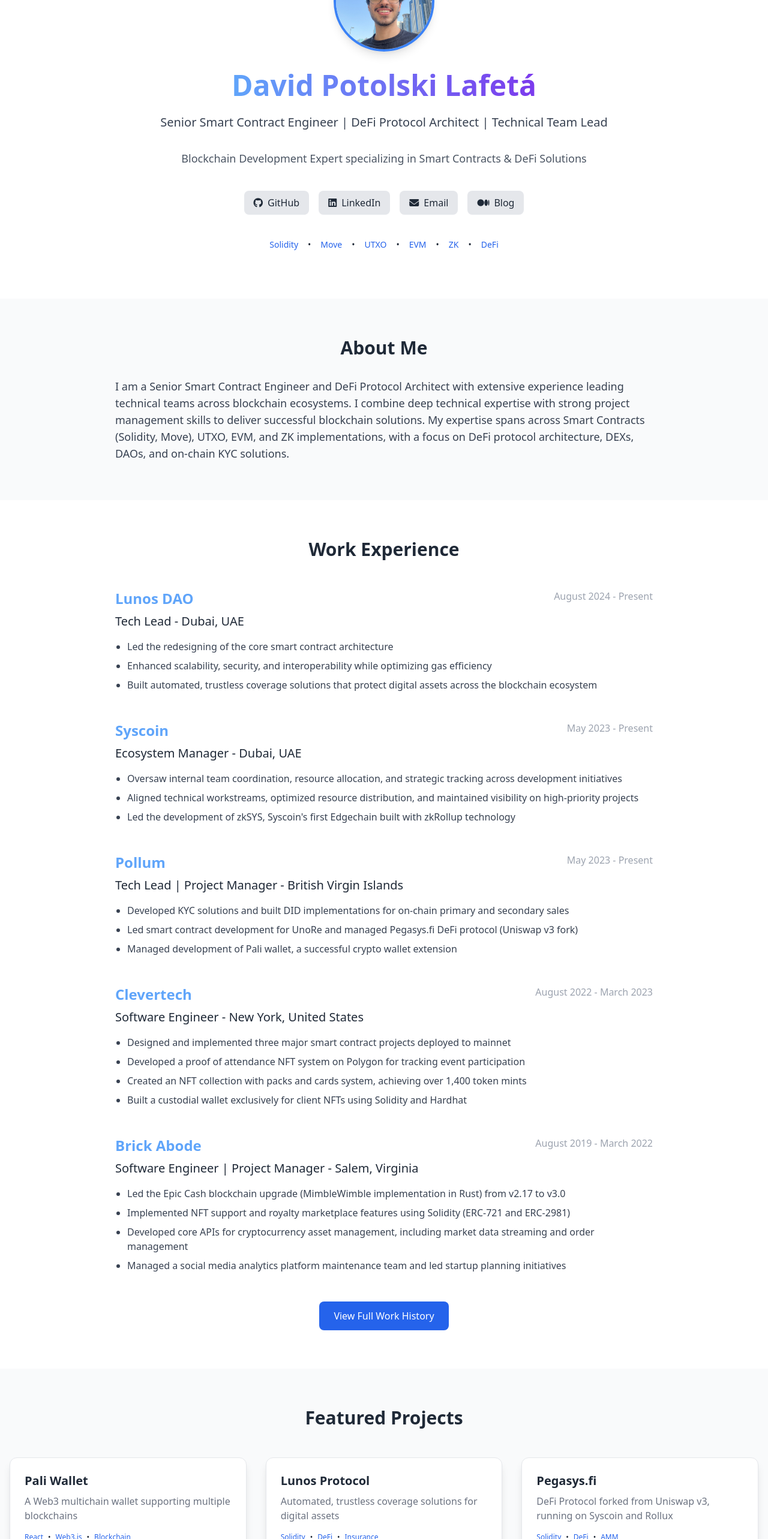
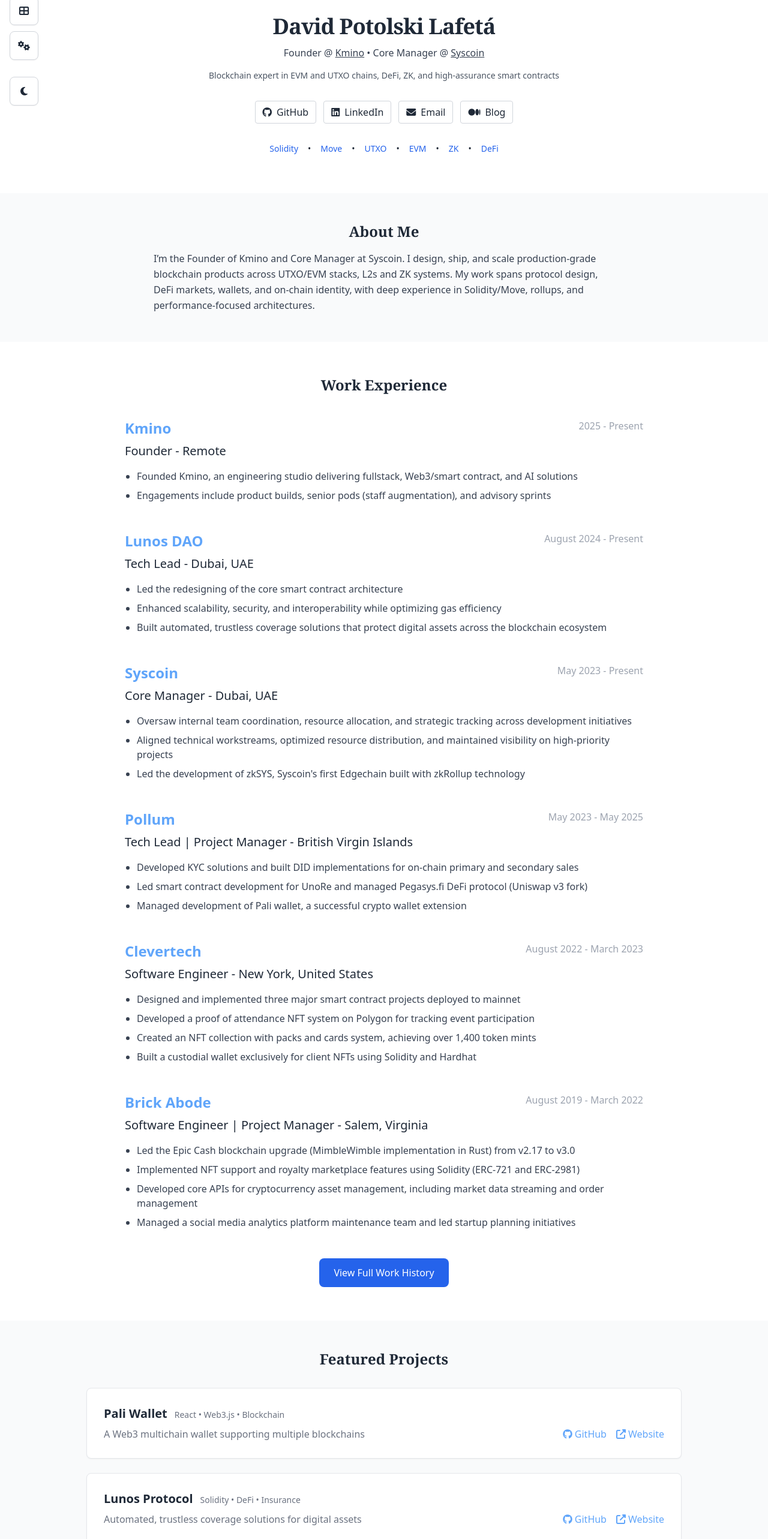
Before and after one commit to Potolski/my-personal-website-original-one, a Next.js app: page / in a window 1280 px wide. Shown: the part 234-2800 px from the top of the page at 60% size. Built offline with nearby package versions, Linux system fonts and the light colour scheme.

Commit message:
chore: updates website to add Kmino

```diff
--- a/app/contexts/ThemeContext.js
+++ b/app/contexts/ThemeContext.js
@@ -5,7 +5,7 @@
 export const ThemeContext = createContext();
 
 export const ThemeProvider = ({ children }) => {
-  const [darkMode, setDarkMode] = useState(true);
+  const [darkMode, setDarkMode] = useState(false);
 
   useEffect(() => {
     // Check for saved preference or use system preference
@@ -14,9 +14,8 @@
     if (savedTheme) {
       setDarkMode(savedTheme === 'dark');
     } else {
-      // Use system preference as default
-      const prefersDark = window.matchMedia('(prefers-color-scheme: dark)').matches;
-      setDarkMode(prefersDark);
+      // Default to light mode when no preference is stored
+      setDarkMode(false);
     }
   }, []);
 
--- a/app/page.js
+++ b/app/page.js
@@ -20,36 +20,60 @@
   const bodyTextClass = darkMode ? "text-gray-300" : "text-gray-600";
   const accentTextClass = darkMode ? "text-blue-400" : "text-blue-600";
   const cardShadowClass = darkMode ? "shadow-md" : "shadow-lg";
+  const contentWidthClass = "max-w-4xl";
+  const projectsWidthClass = "max-w-5xl";
+  const sideButtonClass = `w-12 h-12 rounded-lg border ${
+    darkMode
+      ? "border-gray-700 bg-gray-800 hover:bg-gray-700 text-gray-100 hover:shadow-md"
+      : "border-gray-300 bg-white hover:bg-gray-50 text-gray-800 hover:shadow-md"
+  } shadow-sm flex items-center justify-center transition-colors`;
 
   return (
     <div className={`min-h-screen ${bgClass} ${textClass}`}>
-      {/* Navigation */}
-      <nav className={`${navBgClass} p-4 sticky top-0 z-10 shadow-lg`}>
-        <div className="container mx-auto flex justify-between items-center">
-          <h1 className="text-2xl font-bold">David Potolski Lafetá</h1>
-          <div className="flex space-x-4 items-center">
-            <a href="#about" className={`hover:${accentTextClass} transition-colors`}>About</a>
-            <a href="#experience" className={`hover:${accentTextClass} transition-colors`}>Experience</a>
-            <a href="#projects" className={`hover:${accentTextClass} transition-colors`}>Projects</a>
-            <a href="#skills" className={`hover:${accentTextClass} transition-colors`}>Skills</a>
+      {/* Fixed Left Sidebar Nav */}
+      <nav className="fixed left-4 top-28 z-20 flex flex-col items-center gap-2.5">
+        <a href="#about" aria-label="About" className={`group relative side-button ${sideButtonClass}`}>
+          <i className="fas fa-home side-icon"></i>
+          <span className={`pointer-events-none absolute left-full ml-3 text-base font-medium ${
+            darkMode ? "text-gray-100" : "text-gray-900"
+          } opacity-0 group-hover:opacity-100 transform transition-all group-hover:translate-x-1`}>About</span>
+        </a>
+        <a href="#experience" aria-label="Experience" className={`group relative side-button ${sideButtonClass}`}>
+          <i className="fas fa-user-tie side-icon"></i>
+          <span className={`pointer-events-none absolute left-full ml-3 text-base font-medium ${
+            darkMode ? "text-gray-100" : "text-gray-900"
+          } opacity-0 group-hover:opacity-100 transform transition-all group-hover:translate-x-1`}>Experience</span>
+        </a>
+        <a href="#projects" aria-label="Projects" className={`group relative side-button ${sideButtonClass}`}>
+          <i className="fas fa-th-large side-icon"></i>
+          <span className={`pointer-events-none absolute left-full ml-3 text-base font-medium ${
+            darkMode ? "text-gray-100" : "text-gray-900"
+          } opacity-0 group-hover:opacity-100 transform transition-all group-hover:translate-x-1`}>Projects</span>
+        </a>
+        <a href="#skills" aria-label="Skills" className={`group relative side-button ${sideButtonClass}`}>
+          <i className="fas fa-cogs side-icon"></i>
+          <span className={`pointer-events-none absolute left-full ml-3 text-base font-medium ${
+            darkMode ? "text-gray-100" : "text-gray-900"
+          } opacity-0 group-hover:opacity-100 transform transition-all group-hover:translate-x-1`}>Skills</span>
+        </a>
+        <div className="h-2"></div>
+        <div className={`group relative side-button ${sideButtonClass}`}>
           <button
             onClick={toggleTheme}
-              className="ml-4 p-2 rounded-full hover:bg-gray-700 dark:hover:bg-gray-700 transition-colors"
+            className="w-full h-full flex items-center justify-center"
             aria-label="Toggle dark/light mode"
           >
-              {darkMode ? (
-                <i className="fas fa-sun text-yellow-300"></i>
-              ) : (
-                <i className="fas fa-moon text-blue-400"></i>
-              )}
+            {darkMode ? <i className="fas fa-sun side-icon"></i> : <i className="fas fa-moon side-icon"></i>}
           </button>
-          </div>
+          <span className={`pointer-events-none absolute left-full ml-3 text-base font-medium ${
+            darkMode ? "text-gray-100" : "text-gray-900"
+          } opacity-0 group-hover:opacity-100 transform transition-all group-hover:translate-x-1`}>Theme</span>
         </div>
       </nav>
 
       {/* Hero Section */}
-      <header id="about" className="container mx-auto px-4 py-20 flex flex-col items-center justify-center text-center">
-        <div className="mb-8 overflow-hidden rounded-full border-4 border-blue-500 shadow-lg">
+      <header id="about" className={`container mx-auto px-4 py-16 flex flex-col items-center justify-center text-center ${contentWidthClass}`}>
+        <div className={`mb-8 overflow-hidden rounded-full border ${darkMode ? "border-gray-600" : "border-gray-300"} shadow-sm`}>
           <img
             src="/profile-photo.jpeg"
             alt="David Potolski Lafetá"
@@ -60,48 +84,48 @@
             }}
           />
         </div>
-        <h1 className="text-5xl font-bold mb-6 bg-clip-text text-transparent bg-gradient-to-r from-blue-400 to-purple-600">
+        <h1 className="text-4xl font-serif font-bold mb-3 tracking-tight">
           David Potolski Lafetá
         </h1>
-        <p className={`text-xl mb-8 ${darkMode ? "text-gray-300" : "text-gray-700"} max-w-3xl`}>
-          Senior Smart Contract Engineer | DeFi Protocol Architect | Technical Team Lead
+        <p className={`text-base mb-4 ${darkMode ? "text-gray-300" : "text-gray-700"} max-w-3xl`}>
+          Founder @ <a href="https://www.kmino.io/" target="_blank" rel="noopener noreferrer" className="underline">Kmino</a> • Core Manager @ <a href="https://syscoin.org/" target="_blank" rel="noopener noreferrer" className="underline">Syscoin</a>
         </p>
-        <div className={`text-lg mb-10 ${darkMode ? "text-gray-400" : "text-gray-600"}`}>
-          Blockchain Development Expert specializing in Smart Contracts & DeFi Solutions
+        <div className={`text-sm mb-8 ${darkMode ? "text-gray-400" : "text-gray-600"}`}>
+          Blockchain expert in EVM and UTXO chains, DeFi, ZK, and high-assurance smart contracts
         </div>
-        <div className="flex flex-wrap justify-center gap-4 mb-10">
+        <div className="flex flex-wrap justify-center gap-3 mb-8">
           <a
             href="https://github.com/potolski"
             target="_blank"
-            className={`flex items-center px-4 py-2 ${
-              darkMode ? "bg-gray-800 text-white" : "bg-gray-200 text-gray-800"
-            } hover:bg-gray-700 hover:text-white rounded-lg transition-colors`}
+            className={`flex items-center px-3 py-1.5 border rounded ${
+              darkMode ? "border-gray-600 text-gray-200 hover:bg-gray-800" : "border-gray-300 text-gray-800 hover:bg-gray-50"
+            } transition-colors`}
           >
             <i className="fab fa-github mr-2"></i> GitHub
           </a>
           <a
             href="https://linkedin.com/in/davidpotolskilafeta/"
             target="_blank"
-            className={`flex items-center px-4 py-2 ${
-              darkMode ? "bg-gray-800 text-white" : "bg-gray-200 text-gray-800"
-            } hover:bg-gray-700 hover:text-white rounded-lg transition-colors`}
+            className={`flex items-center px-3 py-1.5 border rounded ${
+              darkMode ? "border-gray-600 text-gray-200 hover:bg-gray-800" : "border-gray-300 text-gray-800 hover:bg-gray-50"
+            } transition-colors`}
           >
             <i className="fab fa-linkedin mr-2"></i> LinkedIn
           </a>
           <a
             href="mailto:davidpotolskilafeta@gmail.com"
-            className={`flex items-center px-4 py-2 ${
-              darkMode ? "bg-gray-800 text-white" : "bg-gray-200 text-gray-800"
-            } hover:bg-gray-700 hover:text-white rounded-lg transition-colors`}
+            className={`flex items-center px-3 py-1.5 border rounded ${
+              darkMode ? "border-gray-600 text-gray-200 hover:bg-gray-800" : "border-gray-300 text-gray-800 hover:bg-gray-50"
+            } transition-colors`}
           >
             <i className="fas fa-envelope mr-2"></i> Email
           </a>
           <a
             href="https://medium.com/@davidpotolskilafeta"
             target="_blank"
-            className={`flex items-center px-4 py-2 ${
-              darkMode ? "bg-gray-800 text-white" : "bg-gray-200 text-gray-800"
-            } hover:bg-gray-700 hover:text-white rounded-lg transition-colors`}
+            className={`flex items-center px-3 py-1.5 border rounded ${
+              darkMode ? "border-gray-600 text-gray-200 hover:bg-gray-800" : "border-gray-300 text-gray-800 hover:bg-gray-50"
+            } transition-colors`}
           >
             <i className="fab fa-medium mr-2"></i> Blog
           </a>
@@ -122,21 +146,47 @@
       </header>
 
       {/* Summary */}
-      <section className={`${subtleBgClass} py-16`}>
-        <div className="container mx-auto px-4">
-          <h2 className="text-3xl font-bold mb-8 text-center">About Me</h2>
-          <p className={`text-lg ${darkMode ? "text-gray-300" : "text-gray-700"} max-w-4xl mx-auto`}>
-            I am a Senior Smart Contract Engineer and DeFi Protocol Architect with extensive experience leading technical teams across blockchain ecosystems.
-            I combine deep technical expertise with strong project management skills to deliver successful blockchain solutions.
-            My expertise spans across Smart Contracts (Solidity, Move), UTXO, EVM, and ZK implementations, with a focus on DeFi protocol architecture,
-            DEXs, DAOs, and on-chain KYC solutions.
+      <section className={`${subtleBgClass} py-12`}>
+        <div className={`container mx-auto px-4 ${contentWidthClass}`}>
+          <h2 className="text-2xl font-serif font-semibold mb-4 text-center">About Me</h2>
+          <p className={`text-base leading-relaxed ${darkMode ? "text-gray-300" : "text-gray-700"} max-w-3xl mx-auto`}>
+            I’m the Founder of Kmino and Core Manager at Syscoin. I design, ship, and scale production-grade blockchain products across UTXO/EVM stacks, L2s and ZK systems.
+            My work spans protocol design, DeFi markets, wallets, and on-chain identity, with deep experience in Solidity/Move, rollups, and performance-focused architectures.
           </p>
         </div>
       </section>
 
+      {/* Global styles for icon shake */}
+      <style jsx global>{`
+        @keyframes subtle-shake {
+          0% { transform: translateX(0) rotate(0); }
+          25% { transform: translateX(-1px) rotate(-2deg); }
+          50% { transform: translateX(1px) rotate(2deg); }
+          75% { transform: translateX(-0.5px) rotate(-2deg); }
+          100% { transform: translateX(0) rotate(0); }
+        }
+        .side-button:hover .side-icon {
+          animation: subtle-shake 0.25s ease-in-out;
+        }
+      `}</style>
       {/* Work Experience */}
-      <section id="experience" className="container mx-auto px-4 py-16">
-        <h2 className="text-3xl font-bold mb-12 text-center">Work Experience</h2>
+      <section id="experience" className={`container mx-auto px-4 py-14 ${contentWidthClass}`}>
+        <h2 className="text-2xl font-serif font-semibold mb-10 text-center">Work Experience</h2>
+
+        {/* Kmino */}
+        <div className="mb-12 max-w-4xl mx-auto">
+          <div className="flex justify-between items-start mb-2">
+            <h3 className="text-2xl font-bold text-blue-400">
+              <a href="https://www.kmino.io/" target="_blank" rel="noopener noreferrer" className="hover:underline">Kmino</a>
+            </h3>
+            <div className="text-gray-400">2025 - Present</div>
+          </div>
+          <div className="text-xl mb-4">Founder - Remote</div>
+          <ul className={`list-disc pl-5 space-y-2 ${darkMode ? "text-gray-300" : "text-gray-700"}`}>
+            <li>Founded Kmino, an engineering studio delivering fullstack, Web3/smart contract, and AI solutions</li>
+            <li>Engagements include product builds, senior pods (staff augmentation), and advisory sprints</li>
+          </ul>
+        </div>
 
         {/* Lunos DAO */}
         <div className="mb-12 max-w-4xl mx-auto">
@@ -155,10 +205,12 @@
         {/* Syscoin */}
         <div className="mb-12 max-w-4xl mx-auto">
           <div className="flex justify-between items-start mb-2">
-            <h3 className="text-2xl font-bold text-blue-400">Syscoin</h3>
+            <h3 className="text-2xl font-bold text-blue-400">
+              <a href="https://syscoin.org/" target="_blank" rel="noopener noreferrer" className="hover:underline">Syscoin</a>
+            </h3>
             <div className="text-gray-400">May 2023 - Present</div>
           </div>
-          <div className="text-xl mb-4">Ecosystem Manager - Dubai, UAE</div>
+          <div className="text-xl mb-4">Core Manager - Dubai, UAE</div>
           <ul className={`list-disc pl-5 space-y-2 ${darkMode ? "text-gray-300" : "text-gray-700"}`}>
             <li>Oversaw internal team coordination, resource allocation, and strategic tracking across development initiatives</li>
             <li>Aligned technical workstreams, optimized resource distribution, and maintained visibility on high-priority projects</li>
@@ -170,7 +222,7 @@
         <div className="mb-12 max-w-4xl mx-auto">
           <div className="flex justify-between items-start mb-2">
             <h3 className="text-2xl font-bold text-blue-400">Pollum</h3>
-            <div className="text-gray-400">May 2023 - Present</div>
+            <div className="text-gray-400">May 2023 - May 2025</div>
           </div>
           <div className="text-xl mb-4">Tech Lead | Project Manager - British Virgin Islands</div>
           <ul className={`list-disc pl-5 space-y-2 ${darkMode ? "text-gray-300" : "text-gray-700"}`}>
@@ -211,33 +263,34 @@
         </div>
 
         <div className="text-center mt-10">
-          <a href="#" className="inline-block px-6 py-3 bg-blue-600 hover:bg-blue-700 rounded-lg transition-colors text-white">
+          <a href="https://linkedin.com/in/davidpotolskilafeta/" target="_blank" rel="noopener noreferrer" className="inline-block px-6 py-3 bg-blue-600 hover:bg-blue-700 rounded-lg transition-colors text-white">
             View Full Work History
           </a>
         </div>
       </section>
 
       {/* Projects */}
-      <section id="projects" className={`${subtleBgClass} py-16`}>
-        <div className="container mx-auto px-4">
-          <h2 className="text-3xl font-bold mb-12 text-center">Featured Projects</h2>
+      <section id="projects" className={`${subtleBgClass} py-12`}>
+        <div className={`container mx-auto px-4 ${projectsWidthClass}`}>
+          <h2 className="text-2xl font-serif font-semibold mb-8 text-center">Featured Projects</h2>
 
-          <div className="grid grid-cols-1 md:grid-cols-2 lg:grid-cols-3 gap-8">
+          <div className="grid grid-cols-1 gap-6">
             {/* Pali Wallet */}
-            <div className={`${cardBgClass} rounded-xl overflow-hidden ${cardShadowClass} border ${borderClass}`}>
-              <div className="p-6">
-                <h3 className="text-xl font-bold mb-2">Pali Wallet</h3>
-                <p className={`${darkMode ? "text-gray-400" : "text-gray-500"} mb-4`}>
+            <div className={`${cardBgClass} rounded-lg overflow-hidden shadow-sm border ${borderClass}`}>
+              <div className="p-7">
+                {/* Line 1: Title + Tech */}
+                <div className="flex flex-wrap items-baseline justify-between gap-3">
+                  <div className="flex flex-wrap items-baseline gap-3">
+                    <h3 className="text-xl font-bold">Pali Wallet</h3>
+                    <span className={`text-sm ${darkMode ? "text-gray-400" : "text-gray-500"}`}>React • Web3.js • Blockchain</span>
+                  </div>
+                </div>
+                {/* Line 2: Description + Links */}
+                <div className="mt-2 flex flex-wrap items-center justify-between gap-3">
+                  <p className={`${darkMode ? "text-gray-400" : "text-gray-500"}`}>
                     A Web3 multichain wallet supporting multiple blockchains
                   </p>
-                <div className="flex flex-wrap gap-2 mb-4 text-xs">
-                  <span className={darkMode ? "text-blue-400" : "text-blue-600"}>React</span>
-                  <span>•</span>
-                  <span className={darkMode ? "text-blue-400" : "text-blue-600"}>Web3.js</span>
-                  <span>•</span>
-                  <span className={darkMode ? "text-blue-400" : "text-blue-600"}>Blockchain</span>
-                </div>
-                <div className="flex space-x-3">
+                  <div className="flex items-center gap-4">
                     <a href="https://github.com/syscoin/pali-wallet" target="_blank" className="text-blue-400 hover:underline inline-flex items-center">
                       <i className="fab fa-github mr-1"></i> GitHub
                     </a>
@@ -247,22 +300,24 @@
                   </div>
                 </div>
               </div>
+            </div>
 
             {/* Lunos */}
-            <div className={`${cardBgClass} rounded-xl overflow-hidden ${cardShadowClass} border ${borderClass}`}>
-              <div className="p-6">
-                <h3 className="text-xl font-bold mb-2">Lunos Protocol</h3>
-                <p className={`${darkMode ? "text-gray-400" : "text-gray-500"} mb-4`}>
+            <div className={`${cardBgClass} rounded-lg overflow-hidden shadow-sm border ${borderClass}`}>
+              <div className="p-7">
+                {/* Line 1: Title + Tech */}
+                <div className="flex flex-wrap items-baseline justify-between gap-3">
+                  <div className="flex flex-wrap items-baseline gap-3">
+                    <h3 className="text-xl font-bold">Lunos Protocol</h3>
+                    <span className={`text-sm ${darkMode ? "text-gray-400" : "text-gray-500"}`}>Solidity • DeFi • Insurance</span>
+                  </div>
+                </div>
+                {/* Line 2: Description + Links */}
+                <div className="mt-2 flex flex-wrap items-center justify-between gap-3">
+                  <p className={`${darkMode ? "text-gray-400" : "text-gray-500"}`}>
                     Automated, trustless coverage solutions for digital assets
                   </p>
-                <div className="flex flex-wrap gap-2 mb-4 text-xs">
-                  <span className={darkMode ? "text-blue-400" : "text-blue-600"}>Solidity</span>
-                  <span>•</span>
-                  <span className={darkMode ? "text-blue-400" : "text-blue-600"}>DeFi</span>
-                  <span>•</span>
-                  <span className={darkMode ? "text-blue-400" : "text-blue-600"}>Insurance</span>
-                </div>
-                <div className="flex space-x-3">
+                  <div className="flex items-center gap-4">
                     <a href="https://github.com/Uno-Re" target="_blank" className="text-blue-400 hover:underline inline-flex items-center">
                       <i className="fab fa-github mr-1"></i> GitHub
                     </a>
@@ -272,22 +327,24 @@
                   </div>
                 </div>
               </div>
+            </div>
 
             {/* Pegasys.fi */}
-            <div className={`${cardBgClass} rounded-xl overflow-hidden ${cardShadowClass} border ${borderClass}`}>
-              <div className="p-6">
-                <h3 className="text-xl font-bold mb-2">Pegasys.fi</h3>
-                <p className={`${darkMode ? "text-gray-400" : "text-gray-500"} mb-4`}>
+            <div className={`${cardBgClass} rounded-lg overflow-hidden shadow-sm border ${borderClass}`}>
+              <div className="p-7">
+                {/* Line 1: Title + Tech */}
+                <div className="flex flex-wrap items-baseline justify-between gap-3">
+                  <div className="flex flex-wrap items-baseline gap-3">
+                    <h3 className="text-xl font-bold">Pegasys.fi</h3>
+                    <span className={`text-sm ${darkMode ? "text-gray-400" : "text-gray-500"}`}>Solidity • DeFi • AMM</span>
+                  </div>
+                </div>
+                {/* Line 2: Description + Links */}
+                <div className="mt-2 flex flex-wrap items-center justify-between gap-3">
+                  <p className={`${darkMode ? "text-gray-400" : "text-gray-500"}`}>
                     DeFi Protocol forked from Uniswap v3, running on Syscoin and Rollux
                   </p>
-                <div className="flex flex-wrap gap-2 mb-4 text-xs">
-                  <span className={darkMode ? "text-blue-400" : "text-blue-600"}>Solidity</span>
-                  <span>•</span>
-                  <span className={darkMode ? "text-blue-400" : "text-blue-600"}>DeFi</span>
-                  <span>•</span>
-                  <span className={darkMode ? "text-blue-400" : "text-blue-600"}>AMM</span>
-                </div>
-                <div className="flex space-x-3">
+                  <div className="flex items-center gap-4">
                     <a href="https://github.com/pegasys-fi" target="_blank" className="text-blue-400 hover:underline inline-flex items-center">
                       <i className="fab fa-github mr-1"></i> GitHub
                     </a>
@@ -299,15 +356,16 @@
               </div>
             </div>
           </div>
+        </div>
       </section>
 
       {/* Skills */}
-      <section id="skills" className="container mx-auto px-4 py-16">
-        <h2 className="text-3xl font-bold mb-12 text-center">Skills & Expertise</h2>
+      <section id="skills" className={`container mx-auto px-4 py-14 ${contentWidthClass}`}>
+        <h2 className="text-2xl font-serif font-semibold mb-8 text-center">Skills & Expertise</h2>
 
-        <div className="grid grid-cols-1 md:grid-cols-2 lg:grid-cols-3 gap-8 max-w-5xl mx-auto">
+        <div className="grid grid-cols-1 md:grid-cols-2 gap-6">
           {/* Blockchain Skills */}
-          <div className={`${darkMode ? "bg-gray-800" : "bg-white"} p-6 rounded-xl shadow border ${borderClass}`}>
+          <div className={`${darkMode ? "bg-gray-900" : "bg-white"} p-6 rounded-lg border ${borderClass}`}>
             <h3 className="text-xl font-bold mb-4 text-blue-400">Blockchain Development</h3>
             <ul className="space-y-2">
               <li className="flex items-center">
@@ -330,7 +388,7 @@
           </div>
 
           {/* Development Tools */}
-          <div className={`${darkMode ? "bg-gray-800" : "bg-white"} p-6 rounded-xl shadow border ${borderClass}`}>
+          <div className={`${darkMode ? "bg-gray-900" : "bg-white"} p-6 rounded-lg border ${borderClass}`}>
             <h3 className="text-xl font-bold mb-4 text-blue-400">Development Tools</h3>
             <ul className="space-y-2">
               <li className="flex items-center">
--- a/package.json
+++ b/package.json
@@ -1,6 +1,6 @@
 {
   "name": "davidpotolski",
-  "version": "1.0.0",
+  "version": "1.0.1",
   "scripts": {
     "dev": "next dev",
     "build": "next build",
```
Also changed, not shown: 1 other file (tests, documents, lock files or other folders). Lines whose indentation alone changed are shown as unchanged.
